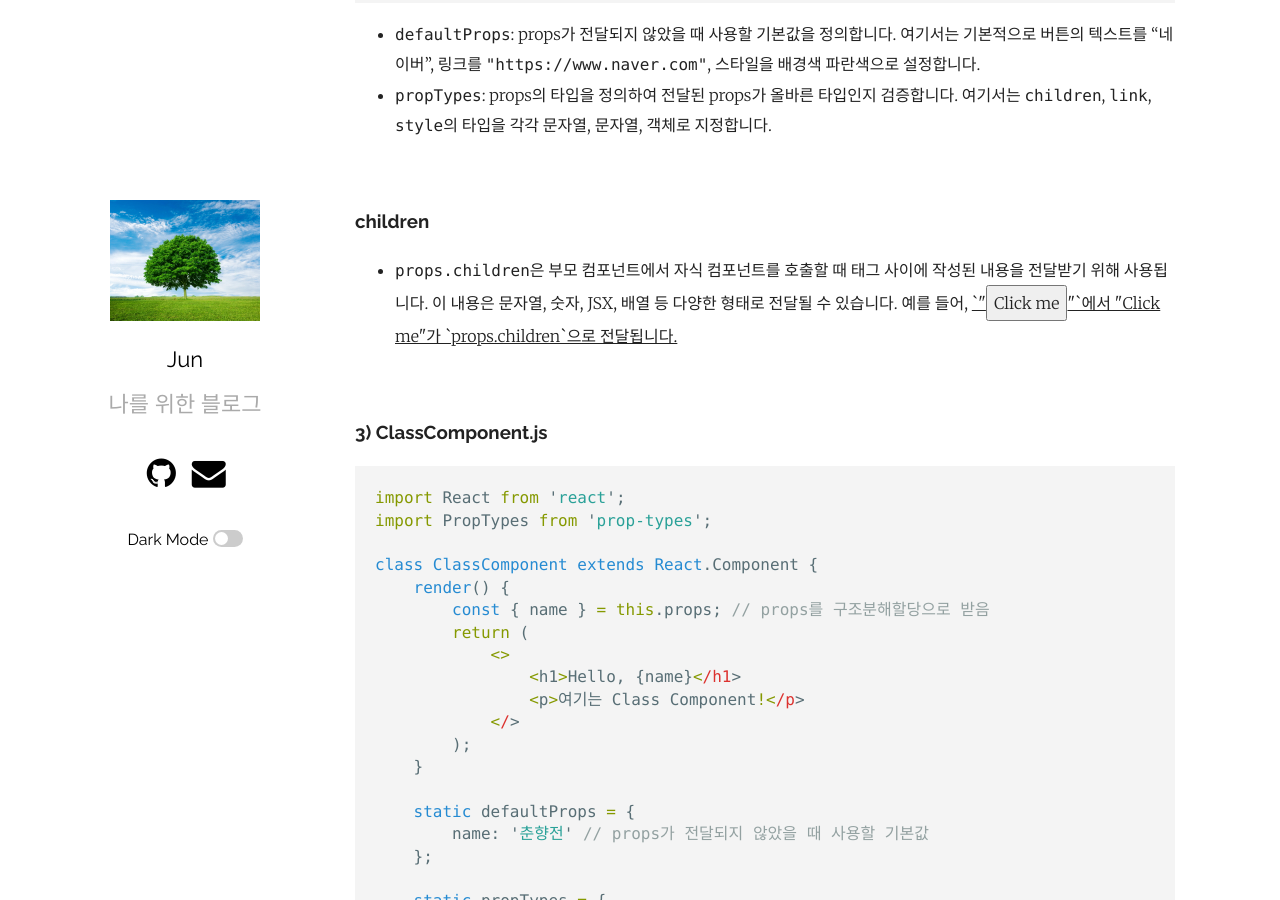
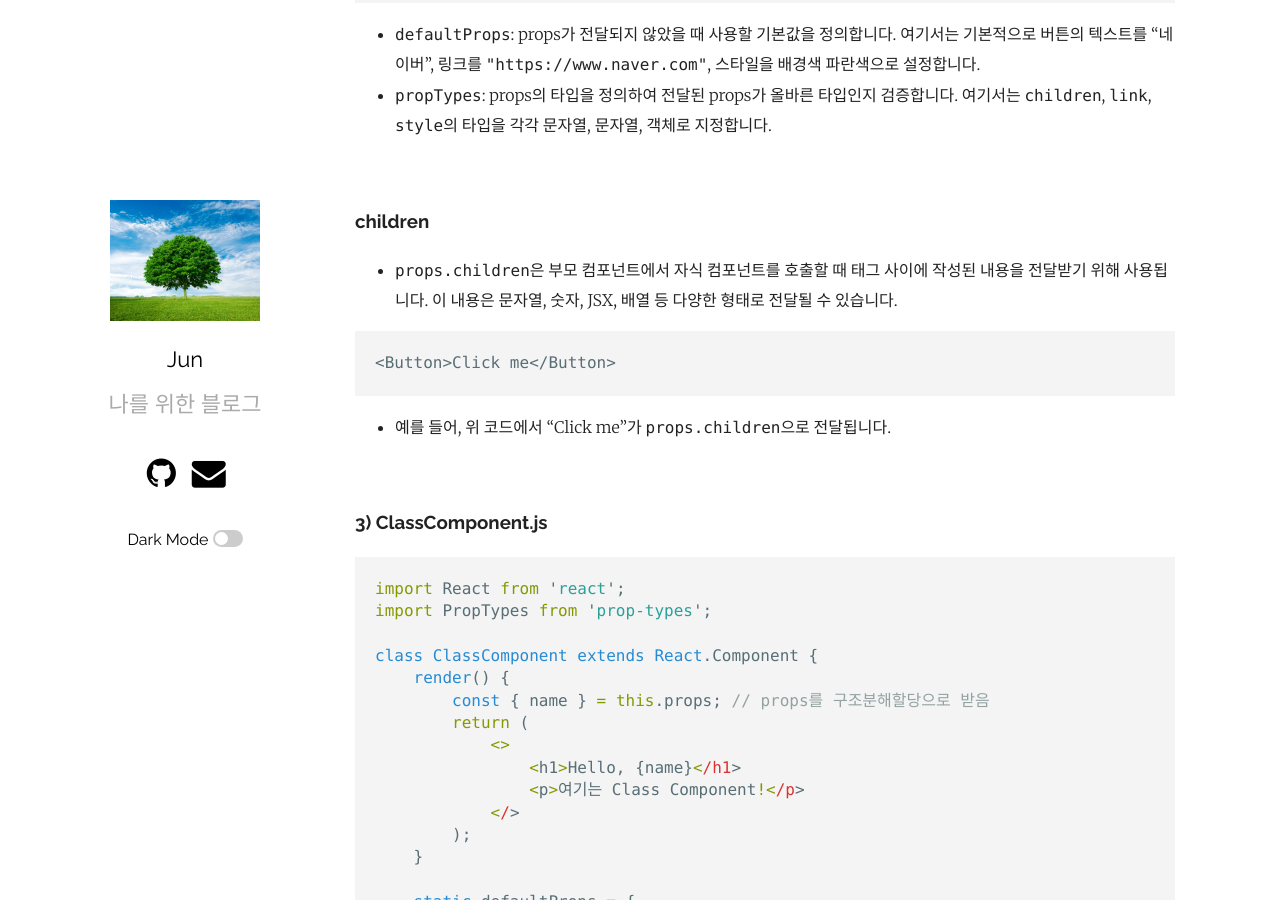
Before and after one commit to ymind14563/ymind14563.github.io, a Jekyll site: the page built from _posts/2024-08-07-blog(2).markdown, in a window 1280 px wide and 900 px high, scrolled down 2645 px. Built offline with Jekyll 4.4.1, drawn with Linux system fonts in a browser that asks for light colours.

Commit message:
edit blog

````diff
--- a/_posts/2024-08-07-blog(2).markdown
+++ b/_posts/2024-08-07-blog(2).markdown
@@ -116,7 +116,12 @@ export default Button;
 
 ### children
 
-- `props.children`은 부모 컴포넌트에서 자식 컴포넌트를 호출할 때 태그 사이에 작성된 내용을 전달받기 위해 사용됩니다. 이 내용은 문자열, 숫자, JSX, 배열 등 다양한 형태로 전달될 수 있습니다. 예를 들어, <U>`"<Button>Click me</Button>"`에서 "Click me"가 `props.children`으로 전달됩니다.</U>
+- `props.children`은 부모 컴포넌트에서 자식 컴포넌트를 호출할 때 태그 사이에 작성된 내용을 전달받기 위해 사용됩니다. 이 내용은 문자열, 숫자, JSX, 배열 등 다양한 형태로 전달될 수 있습니다.
+
+```
+<Button>Click me</Button>
+```
+- 예를 들어, 위 코드에서 "Click me"가 `props.children`으로 전달됩니다.
 
 <br>
 
````
